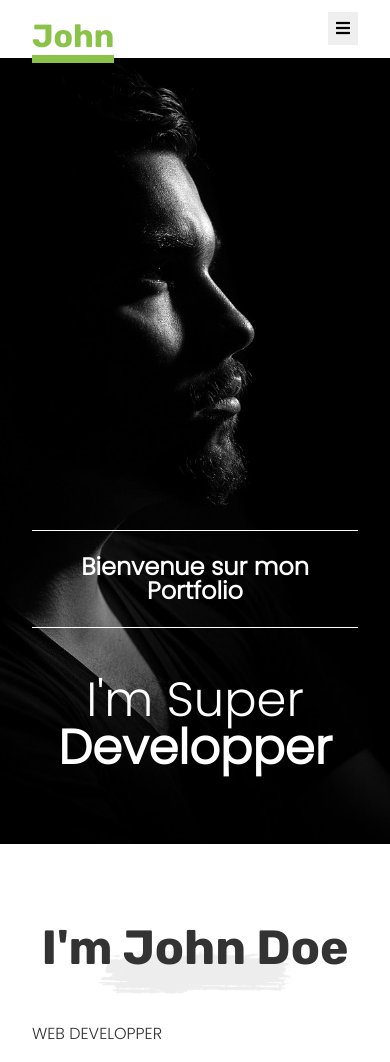
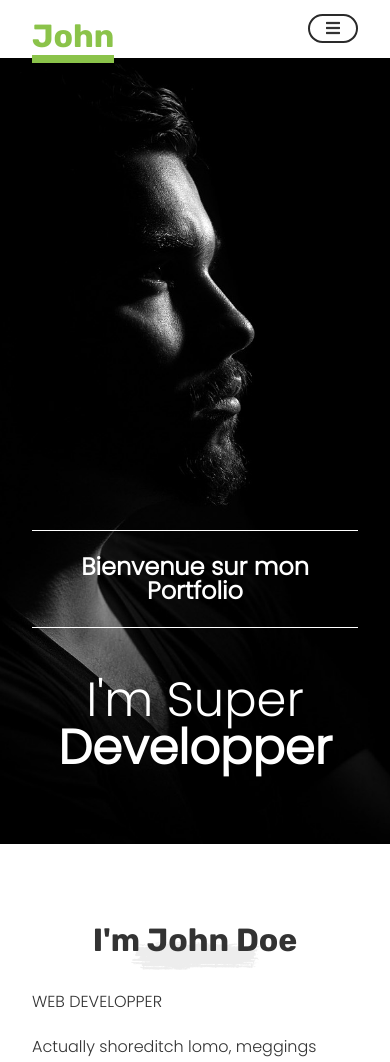
Before and after one commit to Tom-Roche-Oclock/John-Doe, a website built with Vite: page index.html in a window 390 px wide. Shown: the top 1062 px of the page. Built offline with nearby package versions, Linux system fonts and the light colour scheme.

Commit message:
fix: mobile btn and title

```diff
--- a/index.html
+++ b/index.html
@@ -26,7 +26,9 @@
 				<li><a class="nav__link" href="#portfolio">Portfolio</a></li>
 				<li><a class="nav__link" href="#contact">Contact</a></li>
 			</ul>
-			<button class="nav__menu-btn"><i class="fas fa-bars"></i></button>
+			<button class="nav__menu-btn btn">
+				<i class="fas fa-bars"></i>
+			</button>
 		</nav>
 	</header>
 
--- a/src/components/_buttons.scss
+++ b/src/components/_buttons.scss
@@ -3,9 +3,9 @@
 .btn {
   padding: .25rem 1rem;
   border: solid 2px var(--color-dark);
+  background-color: var(--color-light);
   border-radius: 5rem;
   transition: .2s ease;
-  display: inline-flex;
   cursor: pointer;
 
   &:hover,
--- a/src/main.scss
+++ b/src/main.scss
@@ -68,7 +68,7 @@ section:nth-child(odd) {
 }
 
 h2 {
-  font-size: 3rem;
+  font-size: 2rem;
   font-family: var(--font-title);
   font-weight: 700;
   line-height: 1;
@@ -80,6 +80,7 @@ h2 {
   background-repeat: no-repeat;
 
   @include mixin.medium {
+    font-size: 3rem;
     text-align: start;
     background-position: left center;
   }
--- a/src/reset.css
+++ b/src/reset.css
@@ -34,6 +34,7 @@ button,
 textarea,
 select {
   font: inherit;
+  color: inherit;
   text-transform: inherit;
 }
 
```
